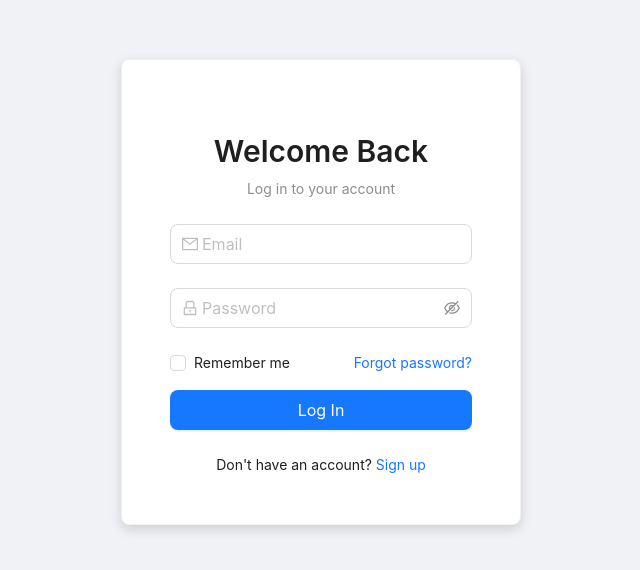
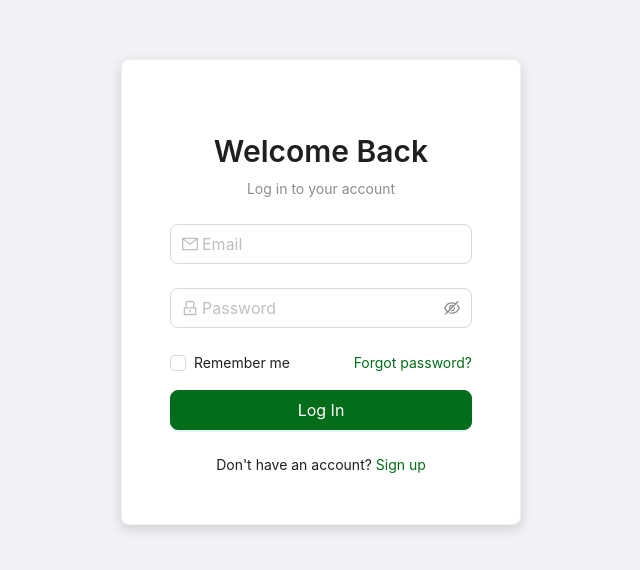
Before and after one commit to Senahilal/Spark-Bytes, a Next.js app in the folder spark-bytes/: page /login in a window 1280 px wide. Shown: the part 108-678 px from the top of the page, without its empty margins (319-959 px from the left). Built offline with nearby package versions, Linux system fonts and the light colour scheme; no server answers.

Commit message:
formatting change

```diff
--- a/spark-bytes/src/app/login/page.tsx
+++ b/spark-bytes/src/app/login/page.tsx
@@ -84,7 +84,7 @@ export default function Login() {
                 >
                   Remember me
                 </Checkbox>
-                <a href="/forgot-password" style={{ fontSize: 14 }}>
+                <a href="/forgot-password" style={{ fontSize: 14, color: "#036D19" }}>
                   Forgot password?
                 </a>
               </div>
@@ -94,6 +94,7 @@ export default function Login() {
                 block
                 onClick={handleLogin}
                 loading={loading}
+                style={{ backgroundColor: "#036D19", borderColor: "#036D19" }}
               >
                 Log In
               </Button>
@@ -108,7 +109,7 @@ export default function Login() {
 
           <div style={{ textAlign: "center" }}>
             <Text>
-              Don't have an account? <a href="/signup">Sign up</a>
+              Don't have an account? <a href="/signup" style={{color: "#036D19"}}>Sign up</a>
             </Text>
           </div>
         </Card>
```
